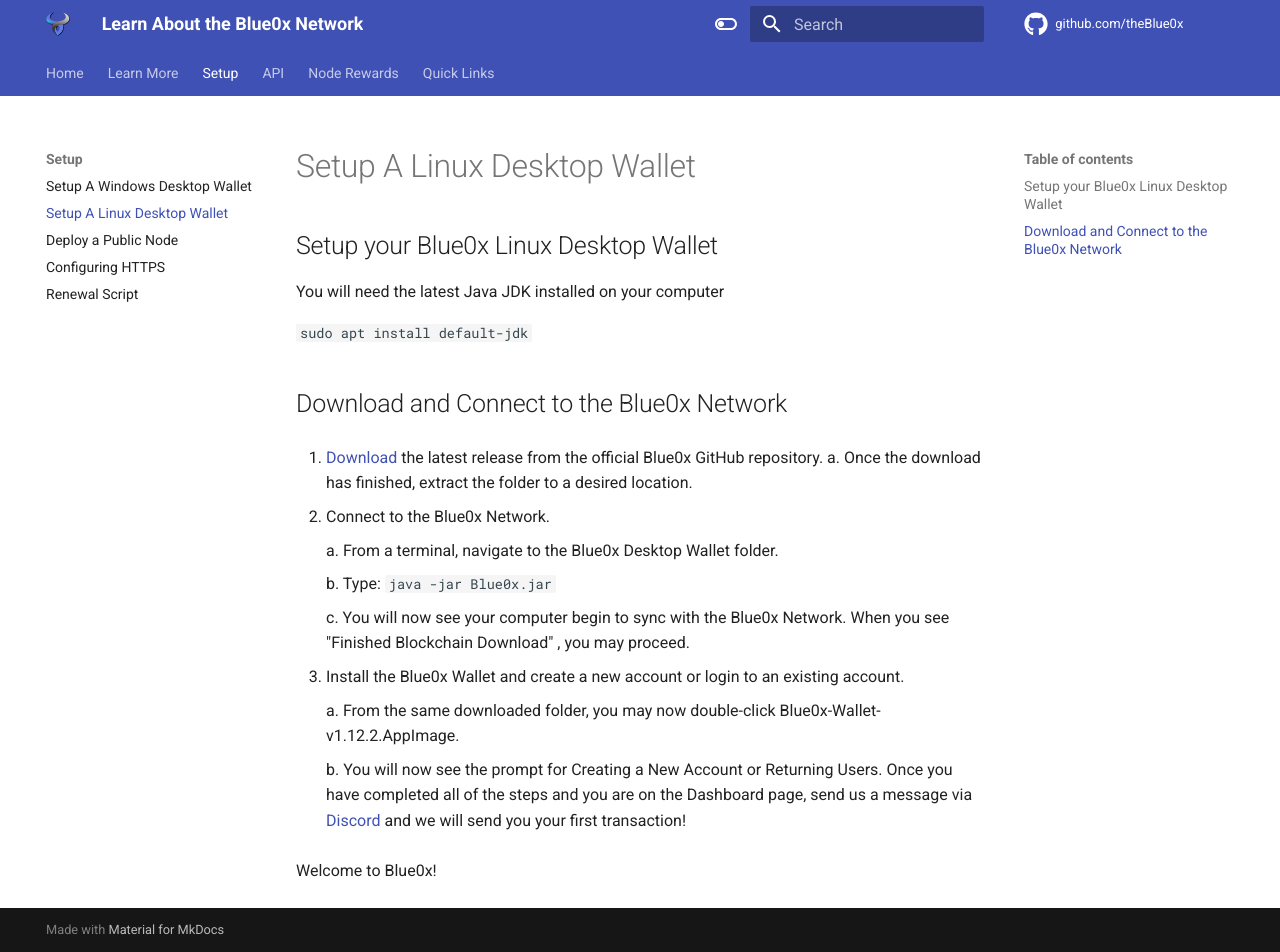
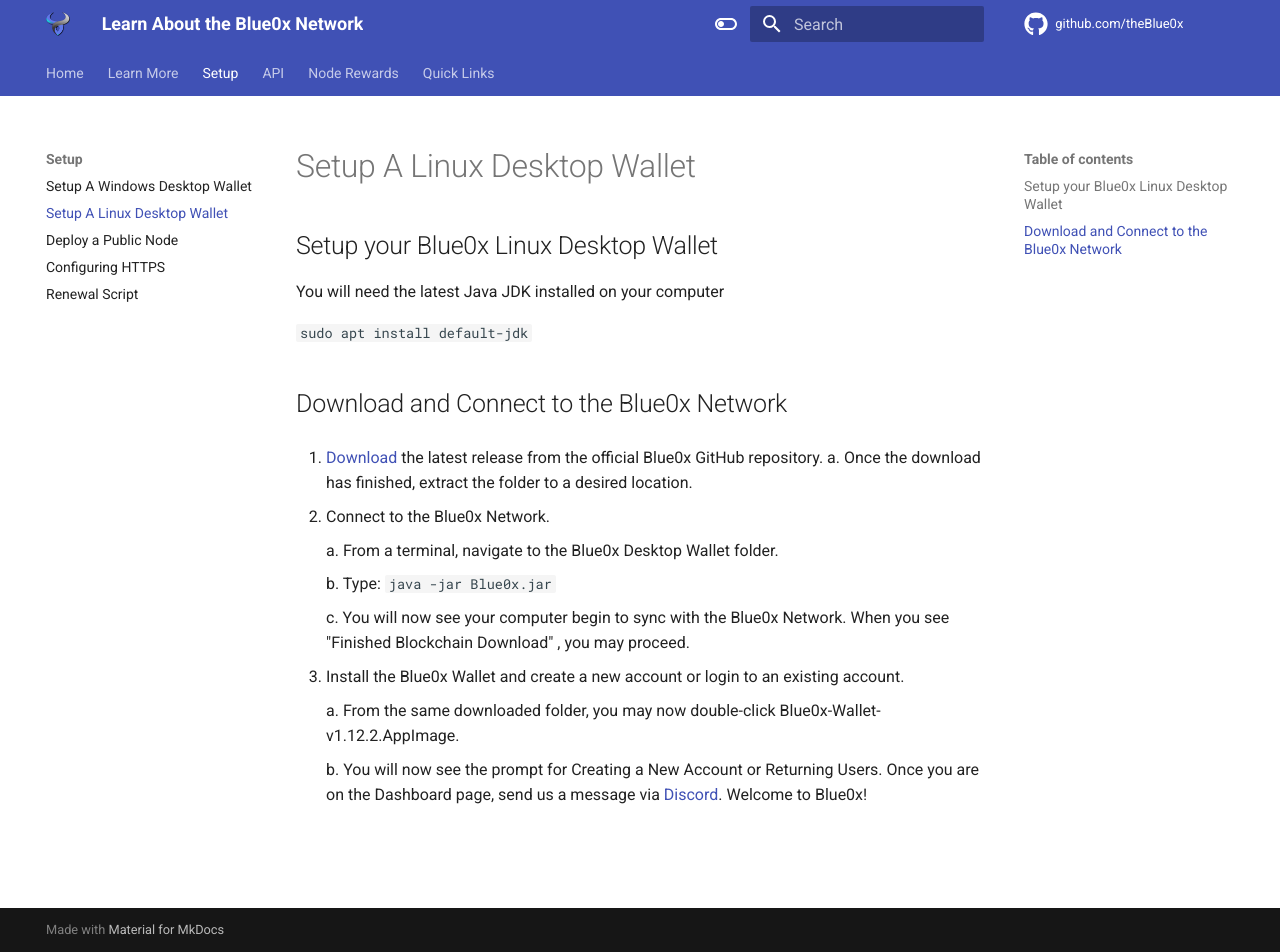
Before and after one commit to theBlue0x/docs, an MkDocs documentation site: the page built from docs/setup/local_linux.md, in a window 1280 px wide and 952 px high. Built offline with MkDocs 1.6.1 and Material for MkDocs 9.7.7, drawn with Linux system fonts in a browser that asks for light colours.

Commit message:
Update local_linux.md

```diff
--- a/docs/setup/local_linux.md
+++ b/docs/setup/local_linux.md
@@ -22,6 +22,4 @@
 
 	a.  From the same downloaded folder, you may now double-click Blue0x-Wallet-v1.12.2.AppImage.
 
-	b. You will now see the prompt for Creating a New Account or Returning Users.   Once you have completed all of the steps and you are on the Dashboard page, send us a message via [Discord](https://discord.gg/EbBWRSPW63) and we will send you your first transaction!
-
-  Welcome to Blue0x!
+	b. You will now see the prompt for Creating a New Account or Returning Users.   Once you are on the Dashboard page, send us a message via [Discord](https://discord.gg/EbBWRSPW63). Welcome to Blue0x!
```
